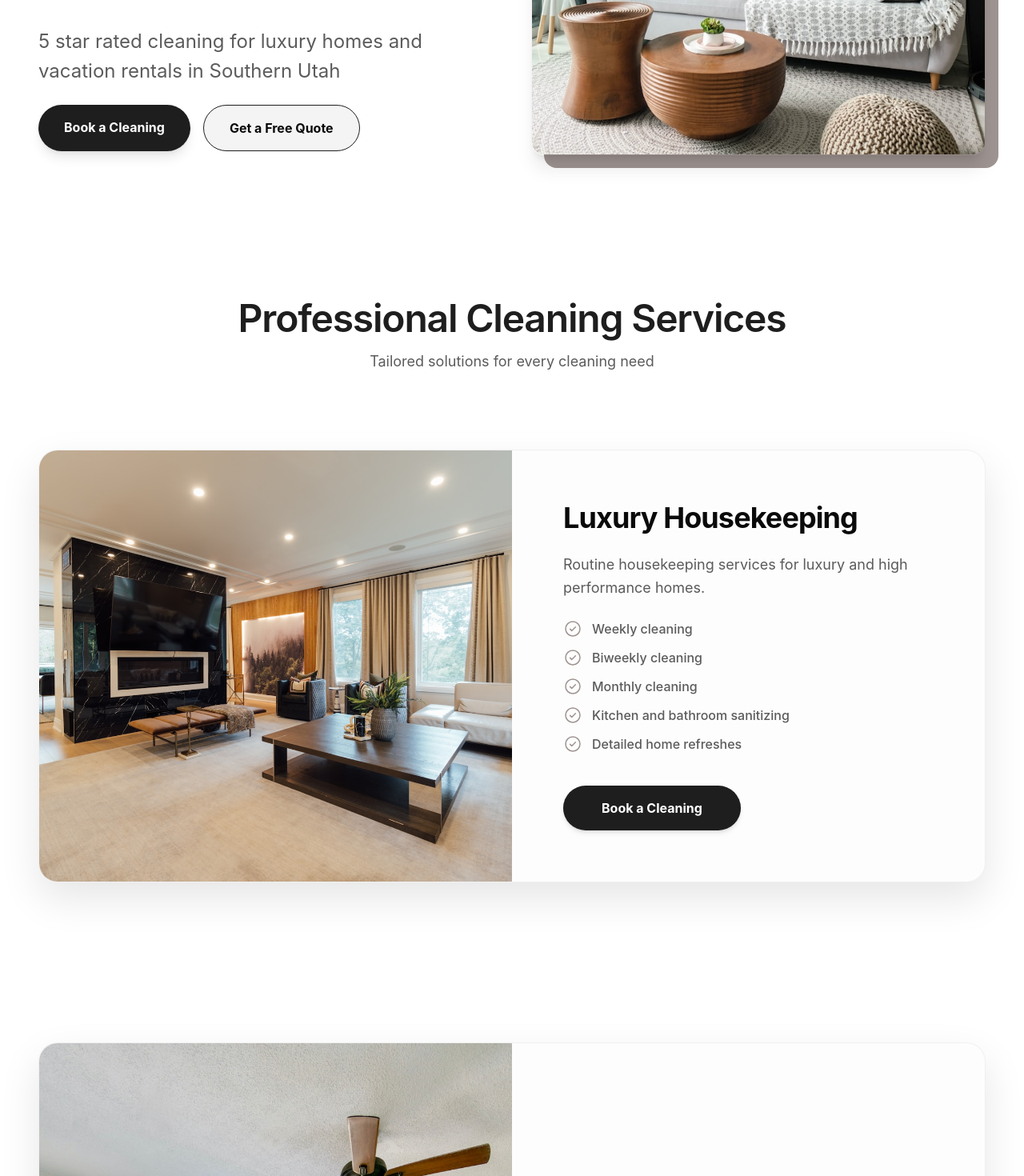
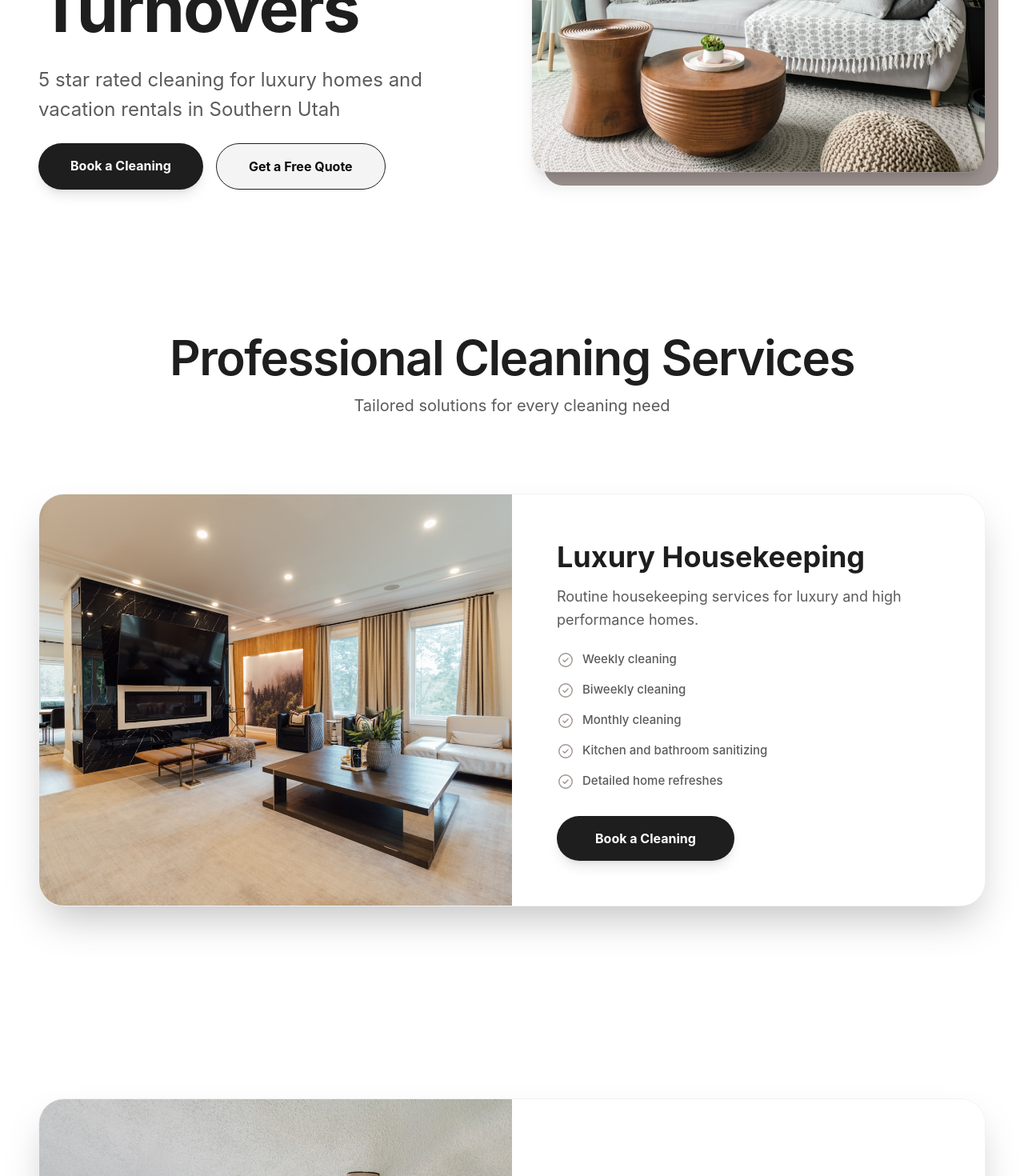
Before and after one commit to maheshikabandara/Southernutahhousekeeping, a React (Vite) app: page / in a window 1280 px wide. Shown: the part 600-2070 px from the top of the page at 80% size. Built offline with nearby package versions, Linux system fonts and the light colour scheme.

Commit message:
Refactor SouthernUtahHousekeeping component layout

```diff
--- a/src/imports/SouthernUtahHousekeeping/SouthernUtahHousekeeping.tsx
+++ b/src/imports/SouthernUtahHousekeeping/SouthernUtahHousekeeping.tsx
@@ -15,7 +15,7 @@ import imgAreas from "./8fd18d26ce2cf7c41459f9f71d7faa1b26bd5e0f.png";
 
 const BOOKING_LINK = "https://cal.com/mahe-bandara-dvwcve";
 
-// --- Shared Section Wrapper (To ensure uniform width and padding) ---
+// --- Shared Section Layout ---
 function SectionLayout({ children, className = "", id = "" }) {
   return (
     <section id={id} className={`w-full flex justify-center ${className}`}>
@@ -26,7 +26,7 @@ function SectionLayout({ children, className = "", id = "" }) {
   );
 }
 
-// --- Service Card Wrapper with Stacking & Scaling Logic ---
+// --- Service Card Wrapper with Stacking Fix ---
 function ServiceCardWrapper({ children, index }) {
   const containerRef = useRef(null);
   const [transformStyles, setTransformStyles] = useState({ scale: 1, opacity: 1 });
@@ -36,14 +36,15 @@ function ServiceCardWrapper({ children, index }) {
       if (!containerRef.current) return;
       const rect = containerRef.current.getBoundingClientRect();
       const isMobile = window.innerWidth < 768;
-      const stickyTop = isMobile ? 20 : 80;
+      const stickyTop = isMobile ? 10 : 80;
 
       if (rect.top <= stickyTop) {
         const scrolledPastTop = Math.abs(rect.top - stickyTop);
-        const scrollRange = 400;
-        const scaleLimit = isMobile ? 0.96 : 0.9;
-        const newScale = Math.max(scaleLimit, 1 - (scrolledPastTop / (scrollRange * 10)));
-        const newOpacity = Math.max(0.8, 1 - (scrolledPastTop / (scrollRange * 5)));
+        const scrollRange = 500;
+        // Mobile හිදී card එක ඕනෑවට වඩා කුඩා වීම button වැසීමට හේතු වන නිසා scaleLimit එක 0.97 කළා
+        const scaleLimit = isMobile ? 0.97 : 0.92;
+        const newScale = Math.max(scaleLimit, 1 - (scrolledPastTop / (scrollRange * 15)));
+        const newOpacity = Math.max(0.7, 1 - (scrolledPastTop / (scrollRange * 6)));
         setTransformStyles({ scale: newScale, opacity: newOpacity });
       } else {
         setTransformStyles({ scale: 1, opacity: 1 });
@@ -56,15 +57,16 @@ function ServiceCardWrapper({ children, index }) {
   return (
     <div
       ref={containerRef}
-      className="sticky w-full mb-40 lg:mb-[25vh]"
+      // Mobile වලදී mb-40 ලබා දුන්නේ පසුපස card එකේ button එක පෙනෙන තෙක් scroll වීමට ඉඩ දීමටයි
+      className="sticky w-full mb-32 lg:mb-[30vh]"
       style={{
-        top: `${window.innerWidth < 768 ? 20 + index * 15 : 80 + index * 32}px`,
+        top: `${window.innerWidth < 768 ? 10 + index * 12 : 80 + index * 24}px`,
         zIndex: index + 1,
-        transition: "transform 0.1s linear, opacity 0.1s linear"
+        transition: "transform 0.2s ease-out, opacity 0.2s ease-out"
       }}
     >
       <div
-        className="bg-[#fdfdfd] flex flex-col lg:flex-row overflow-hidden rounded-[24px] shadow-[0_20px_50px_rgba(0,0,0,0.1)] border border-black/5"
+        className="bg-white flex flex-col lg:flex-row overflow-hidden rounded-[32px] shadow-2xl border border-black/5"
         style={{
           transform: `scale(${transformStyles.scale})`,
           opacity: transformStyles.opacity,
@@ -80,19 +82,19 @@ function ServiceCardWrapper({ children, index }) {
 // --- Icons & UI Elements ---
 function CheckListItem({ text }) {
   return (
-    <div className="flex gap-[12px] items-center w-full">
-      <div className="relative shrink-0 size-[20px] lg:size-[24px]">
+    <div className="flex gap-[10px] items-center w-full">
+      <div className="shrink-0 size-[22px]">
         <svg className="block size-full" fill="none" viewBox="0 0 32 32">
           <circle cx="16" cy="16" r="12" stroke="#9E9491" strokeWidth="2" />
           <path d="M11.5 16.5L14.25 19.25L20.5 13" stroke="#9E9491" strokeLinecap="round" strokeLinejoin="round" strokeWidth="2" />
         </svg>
       </div>
-      <p className="font-medium text-[#5b5b5b] text-[14px] lg:text-[16px]">{text}</p>
+      <p className="font-medium text-[#5b5b5b] text-[14px] lg:text-[15px] leading-tight">{text}</p>
     </div>
   );
 }
 
-// --- Page Sections ---
+// --- Hero Section ---
 function Hero() {
   return (
     <SectionLayout className="bg-white pt-4 lg:pt-[32px]">
@@ -111,51 +113,67 @@ function Hero() {
           <div className="bg-[#e1dedd] px-4 py-2 rounded-[50px]">
             <p className="text-[#9e9491] text-[10px] lg:text-[14px] tracking-[1.2px] uppercase font-bold">Professional cleaning service in Southern Utah</p>
           </div>
-          <h1 className="font-bold leading-[1.1] text-[#1e1e1e] text-4xl lg:text-[72px] tracking-tight">Luxury Housekeeping & Airbnb Turnovers</h1>
+          <h1 className="font-bold leading-[1.1] text-[#1e1e1e] text-5xl lg:text-[84px] tracking-tight">Luxury Housekeeping & Airbnb Turnovers</h1>
           <p className="text-[#5b5b5b] text-lg lg:text-[24px] max-w-[500px]">5 star rated cleaning for luxury homes and vacation rentals in Southern Utah</p>
           <div className="flex flex-col sm:flex-row gap-4 w-full sm:w-auto">
-            <a href={`${BOOKING_LINK}/cleaning`} className="bg-[#1e1e1e] text-white px-8 py-4 rounded-full font-bold shadow-lg text-center">Book a Cleaning</a>
-            <button className="bg-[#f4f4f4] border border-[#1e1e1e] px-8 py-4 rounded-full font-bold">Get a Free Quote</button>
+            <a href={`${BOOKING_LINK}/cleaning`} className="bg-[#1e1e1e] text-white px-10 py-4 rounded-full font-bold shadow-lg text-center">Book a Cleaning</a>
+            <button className="bg-[#f4f4f4] border border-[#1e1e1e] px-10 py-4 rounded-full font-bold">Get a Free Quote</button>
           </div>
         </div>
         <div className="relative w-full lg:w-1/2 aspect-square max-w-[500px] lg:max-w-none">
-          <div className="absolute inset-0 bg-[#9e9491] translate-x-3 translate-y-3 lg:translate-x-4 lg:translate-y-4 rounded-2xl" />
-          <img src={imgFrame5} className="relative w-full h-full object-cover rounded-2xl border border-black/5 shadow-xl" alt="hero" />
+          <div className="absolute inset-0 bg-[#9e9491] translate-x-3 translate-y-3 lg:translate-x-4 lg:translate-y-4 rounded-3xl" />
+          <img src={imgFrame5} className="relative w-full h-full object-cover rounded-3xl border border-black/5 shadow-xl" alt="hero" />
         </div>
       </div>
     </SectionLayout>
   );
 }
 
+// --- Service Card Content Fix ---
+function ServiceCard({ image, title, desc, checks, linkSuffix }) {
+  return (
+    <>
+      {/* Mobile හිදී පින්තූරයේ උස අඩු කළා එවිට පහළ අන්තර්ගතයට වැඩි ඉඩක් ලැබේ */}
+      <div className="w-full lg:w-1/2 h-[260px] lg:h-auto min-h-[300px] lg:min-h-[500px]">
+        <img alt={title} className="w-full h-full object-cover" src={image} />
+      </div>
+      <div className="p-8 lg:p-14 flex flex-col gap-6 lg:w-1/2 justify-center bg-white">
+        <div className="flex flex-col gap-3">
+          <h3 className="text-2xl lg:text-4xl font-bold text-[#1e1e1e] leading-tight">{title}</h3>
+          <p className="text-sm lg:text-lg text-[#5b5b5b] leading-relaxed">{desc}</p>
+        </div>
+        <div className="flex flex-col gap-3 lg:gap-4">
+          {checks.map((check, i) => <CheckListItem key={i} text={check} />)}
+        </div>
+        <div className="mt-2 w-full lg:w-auto">
+          <a href={`${BOOKING_LINK}/${linkSuffix}`} className="bg-[#1e1e1e] text-white px-10 py-3 lg:py-4 rounded-full font-bold shadow-lg inline-block text-center hover:bg-black transition-colors w-full lg:w-fit lg:px-12">
+            Book a Cleaning
+          </a>
+        </div>
+      </div>
+    </>
+  );
+}
+
 function Services() {
   const servicesData = [
-    { title: "Luxury Housekeeping", desc: "Routine housekeeping services for luxury and high performance homes.", image: imgFrame19, checks: ["Weekly cleaning", "Biweekly cleaning", "Monthly cleaning", "Kitchen and bathroom sanitizing", "Detailed home refreshes"] },
-    { title: "Airbnb Turnovers", desc: "Reliable Airbnb and vacation rental cleaning throughout Southern Utah.", image: imgFrame20, checks: ["Same day turnovers", "Linen replacement", "Restocking essentials", "Guest ready presentation", "Reliable scheduling"] },
-    { title: "Move In / Move Out Cleans", desc: "Detailed cleaning services for homes, apartments, and rental properties during transitions.", image: imgFrame21, checks: ["Deep reset cleans", "Appliance wipe downs", "Bathroom sanitizing", "Floor cleaning", "Full property refresh"] },
-    { title: "Commercial Cleaning", desc: "Professional maintenance cleaning for offices and commercial spaces.", image: imgFrame22, checks: ["Flexible scheduling", "Routine maintenance", "Sanitized workspaces", "Professional presentation"] },
-    { title: "Deep Cleaning", desc: "Seasonal and detailed deep cleaning services designed to refresh your home.", image: imgFrame23, checks: ["Baseboards", "Ceiling fans", "Appliance cleaning", "Detailed kitchens", "Bathroom deep scrubbing"] }
+    { title: "Luxury Housekeeping", desc: "Routine housekeeping services for luxury and high performance homes.", image: imgFrame19, linkSuffix: "luxury-housekeeping", checks: ["Weekly cleaning", "Biweekly cleaning", "Monthly cleaning", "Kitchen and bathroom sanitizing", "Detailed home refreshes"] },
+    { title: "Airbnb Turnovers", desc: "Reliable Airbnb and vacation rental cleaning throughout Southern Utah.", image: imgFrame20, linkSuffix: "airbnb-turnovers", checks: ["Same day turnovers", "Linen replacement", "Restocking essentials", "Guest ready presentation", "Reliable scheduling"] },
+    { title: "Move In / Move Out Cleans", desc: "Detailed cleaning services for homes, apartments, and rental properties during transitions.", image: imgFrame21, linkSuffix: "move-in-move-out-cleans", checks: ["Deep reset cleans", "Appliance wipe downs", "Bathroom sanitizing", "Floor cleaning", "Full property refresh"] },
+    { title: "Commercial Cleaning", desc: "Professional maintenance cleaning for offices and commercial spaces.", image: imgFrame22, linkSuffix: "commercial-cleaning", checks: ["Flexible scheduling", "Routine maintenance", "Sanitized workspaces", "Professional presentation"] },
+    { title: "Deep Cleaning", desc: "Seasonal and detailed deep cleaning services designed to refresh your home.", image: imgFrame23, linkSuffix: "deep-cleaning", checks: ["Baseboards", "Ceiling fans", "Appliance cleaning", "Detailed kitchens", "Bathroom deep scrubbing"] }
   ];
 
   return (
     <SectionLayout className="bg-white py-12 lg:py-[100px]">
       <div className="text-center mb-16 lg:mb-24">
-        <h2 className="font-semibold text-3xl lg:text-5xl tracking-tight text-[#1e1e1e] mb-4">Professional Cleaning Services</h2>
-        <p className="text-lg text-[#5b5b5b]">Tailored solutions for every cleaning need</p>
+        <h2 className="font-semibold text-3xl lg:text-6xl tracking-tight text-[#1e1e1e] mb-4">Professional Cleaning Services</h2>
+        <p className="text-lg lg:text-xl text-[#5b5b5b]">Tailored solutions for every cleaning need</p>
       </div>
-      <div className="w-full">
+      <div className="w-full flex flex-col items-center">
         {servicesData.map((s, i) => (
           <ServiceCardWrapper key={i} index={i}>
-            <div className="w-full lg:w-1/2 h-[240px] lg:h-auto overflow-hidden">
-              <img src={s.image} className="w-full h-full object-cover transition-transform hover:scale-105 duration-700" alt={s.title} />
-            </div>
-            <div className="p-8 lg:p-16 flex flex-col gap-6 lg:w-1/2 justify-center">
-              <h3 className="text-2xl lg:text-4xl font-bold tracking-tight">{s.title}</h3>
-              <p className="text-sm lg:text-lg text-[#5b5b5b] leading-relaxed">{s.desc}</p>
-              <div className="grid grid-cols-1 gap-3">
-                {s.checks.map((c, j) => <CheckListItem key={j} text={c} />)}
-              </div>
-              <a href={BOOKING_LINK} className="bg-[#1e1e1e] text-white py-3 lg:py-4 rounded-full text-center font-bold mt-4 shadow-md lg:w-fit lg:px-12 hover:bg-black transition-colors">Book a Cleaning</a>
-            </div>
+            <ServiceCard {...s} />
           </ServiceCardWrapper>
         ))}
       </div>
@@ -168,10 +186,10 @@ function Airbnb() {
     <SectionLayout className="bg-white py-16 lg:py-[120px]">
       <div className="flex flex-col lg:flex-row gap-12 lg:gap-[64px] items-center">
         <div className="flex flex-col sm:flex-row gap-4 w-full lg:w-1/2">
-          <img src={imgFrame6} className="w-full sm:w-1/2 h-[300px] lg:h-[600px] object-cover rounded-[32px]" alt="Airbnb 1" />
+          <img src={imgFrame6} className="w-full sm:w-1/2 h-[350px] lg:h-[650px] object-cover rounded-[32px] shadow-lg" alt="Airbnb 1" />
           <div className="flex flex-col gap-4 w-full sm:w-1/2">
-            <img src={imgFrame7} className="h-48 lg:h-[285px] object-cover rounded-[32px]" alt="Airbnb 2" />
-            <img src={imgFrame8} className="flex-1 h-48 lg:h-[285px] object-cover rounded-[32px]" alt="Airbnb 3" />
+            <img src={imgFrame7} className="h-52 lg:h-[310px] object-cover rounded-[32px] shadow-lg" alt="Airbnb 2" />
+            <img src={imgFrame8} className="flex-1 h-52 lg:h-[310px] object-cover rounded-[32px] shadow-lg" alt="Airbnb 3" />
           </div>
         </div>
         <div className="lg:w-1/2 flex flex-col gap-6 lg:gap-8">
@@ -196,6 +214,32 @@ function Airbnb() {
   );
 }
 
+function Reviews() {
+  return (
+    <SectionLayout className="bg-[#f5f4f4] py-16 lg:py-24">
+      <h2 className="text-center font-bold text-3xl lg:text-5xl mb-16 text-[#1e1e1e]">What Clients Are Saying</h2>
+      <div className="grid grid-cols-1 md:grid-cols-3 gap-8">
+        {[
+          { loc: "St. George", type: "Airbnb Host", text: "Southern Utah Housekeeping completely changed the way we manage our Airbnb. The turnovers are always on time, the property looks incredible." },
+          { loc: "Ivins", type: "Homeowner", text: "Professional, reliable, and extremely detailed. Our home always feels fresh and peaceful after every cleaning. Highly recommend." },
+          { loc: "Cedar City", type: "Homeowner", text: "We booked a deep clean before moving into our new home and were genuinely impressed. Every room looked spotless." }
+        ].map((rev, i) => (
+          <div key={i} className="bg-white p-8 lg:p-10 rounded-[32px] shadow-sm border border-black/5 flex flex-col gap-6">
+            <div className="flex gap-1">
+              {[...Array(5)].map((_, j) => <span key={j} className="text-yellow-400 text-xl">★</span>)}
+            </div>
+            <p className="italic text-[#4a5565] leading-relaxed text-lg flex-1">"{rev.text}"</p>
+            <div className="border-t pt-6">
+              <p className="font-bold text-[#1e1e1e] text-lg">{rev.type}</p>
+              <p className="text-sm text-gray-400 font-medium">{rev.loc}</p>
+            </div>
+          </div>
+        ))}
+      </div>
+    </SectionLayout>
+  );
+}
+
 function Areas() {
   const locations = ["St. George", "Ivins", "Washington", "Cedar City", "Santa Clara", "Middleton", "Surrounding Southern Utah Areas"];
   return (
@@ -207,7 +251,7 @@ function Areas() {
         <p className="text-white/95 text-lg lg:text-2xl font-medium">Southern Utah Housekeeping proudly provides cleaning services throughout</p>
         <div className="flex flex-wrap justify-center gap-4 lg:gap-6 mt-4 w-full">
           {locations.map((loc, i) => (
-            <div key={i} className="bg-white/95 backdrop-blur-sm border border-white/20 px-8 py-3 lg:px-10 lg:py-4 rounded-full flex items-center gap-3 shadow-2xl transition-all hover:scale-105">
+            <div key={i} className="bg-white/95 backdrop-blur-sm px-8 py-3 lg:px-10 lg:py-4 rounded-full flex items-center gap-3 shadow-2xl transition-all hover:scale-105">
               <svg className="size-5 lg:size-6 text-[#1e1e1e]" fill="none" viewBox="0 0 24 24" stroke="currentColor">
                 <path strokeLinecap="round" strokeLinejoin="round" strokeWidth="2.5" d="M17.657 16.657L13.414 20.9a1.998 1.998 0 01-2.827 0l-4.244-4.243a8 8 0 1111.314 0z" />
                 <path strokeLinecap="round" strokeLinejoin="round" strokeWidth="2.5" d="M15 11a3 3 0 11-6 0 3 3 0 016 0z" />
@@ -226,7 +270,7 @@ function Footer() {
     <footer className="bg-[#1e1e1e] py-16 lg:py-24 text-white/50">
       <div className="max-w-[1280px] mx-auto px-6 lg:px-12 grid grid-cols-1 md:grid-cols-4 gap-12 lg:gap-16">
         <div className="flex flex-col gap-6">
-          <img src={imgFrame3} className="size-12 lg:size-16 rounded-full border-2 border-white/10 shadow-xl" alt="Logo" />
+          <img src={imgFrame3} className="size-12 lg:size-16 rounded-full border-2 border-white/10" alt="Logo" />
           <p className="text-sm lg:text-base leading-relaxed">Luxury housekeeping and Airbnb turnover services in Southern Utah.</p>
         </div>
         <div className="flex flex-col gap-6">
@@ -254,7 +298,7 @@ function Footer() {
           </div>
         </div>
       </div>
-      <div className="max-w-[1280px] mx-auto border-t border-white/10 mt-16 pt-8 px-6 lg:px-12 flex flex-col md:row justify-between items-center text-[11px] gap-4">
+      <div className="max-w-[1280px] mx-auto border-t border-white/10 mt-16 pt-8 px-6 lg:px-12 flex flex-col md:flex-row justify-between items-center text-[11px] gap-4">
         <p>© 2026 Southern Utah Housekeeping. All Rights Reserved.</p>
         <p>Website Designed by maheux.me</p>
       </div>
@@ -268,8 +312,9 @@ export default function SouthernUtahHousekeeping() {
       <Hero />
       <Services />
       <Airbnb />
-      <SectionLayout className="bg-white py-16 lg:py-[100px] text-center">
-        <h2 className="text-4xl lg:text-6xl font-bold mb-12 tracking-tight">See The Difference</h2>
+      <Reviews />
+      <SectionLayout className="bg-white py-16 lg:py-[120px] text-center">
+        <h2 className="text-4xl lg:text-6xl font-bold mb-12 lg:mb-20 tracking-tight text-[#1e1e1e]">See The Difference</h2>
         <div className="w-full rounded-[40px] overflow-hidden shadow-2xl border border-black/5">
           <img src={imgFrame33} className="w-full transition-transform hover:scale-[1.02] duration-1000" alt="Difference" />
         </div>
```
